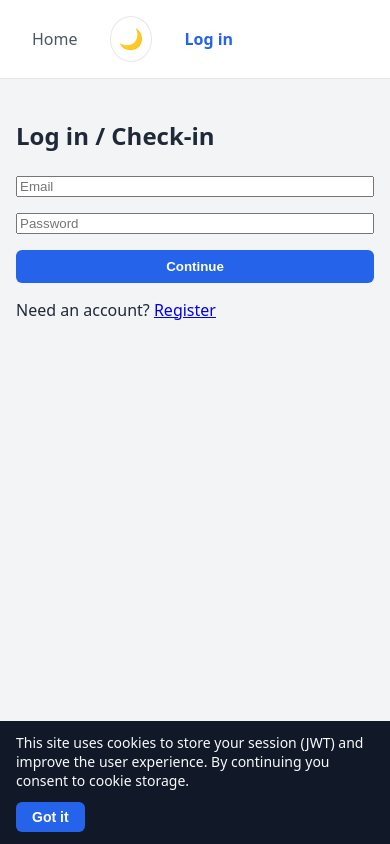
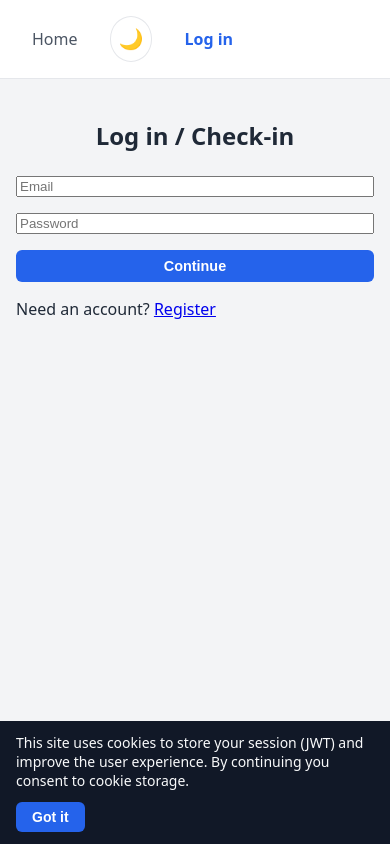
Before and after one commit to Prof-Rosario-UCLA/team35, a React (Create React App) app in the folder airline-checkin-app/frontend/: page /login in a window 390 px wide. Built offline with nearby package versions, Linux system fonts and the light colour scheme; no server answers.

Commit message:
added media queries for responsiveness

```diff
--- a/airline-checkin-app/frontend/src/index.css
+++ b/airline-checkin-app/frontend/src/index.css
@@ -171,3 +171,45 @@ main     { height:calc(100vh - 54px); overflow:auto; } /* Adjusted height for a
 .scrollable-list > li:last-child {
   margin-bottom: 0;
 }
+
+
+
+@media (max-width: 600px) {
+  .dashboard-main {
+    flex-direction: column; /*  Stack vertically */
+  }
+
+  .dashboard-card {
+    width: 100%; /* Optional: Full width cards */
+  }
+}
+
+@media (max-width: 420px) {
+  .seat-grid {
+    grid-template-columns: repeat(4, 50px);
+    gap: 6px;
+  }
+
+  .seat {
+    width: 50px;
+    height: 50px;
+    font-size: 0.75rem;
+  }
+
+  .passenger {
+    width: 60px;
+    height: 60px;
+    font-size: 1.5rem;
+    margin-bottom: 1rem;
+  }
+
+  h2 {
+    font-size: 1.25rem;
+    text-align: center;
+  }
+
+  .btn {
+    font-size: 0.9rem;
+    padding: 0.5rem 0.8rem;
+  }
+}
```
